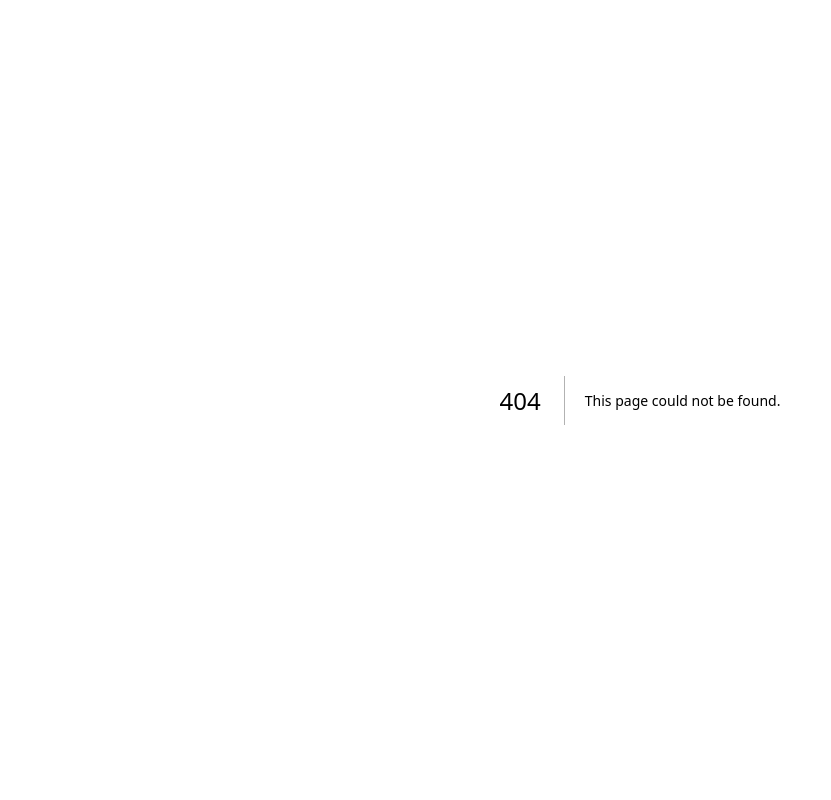
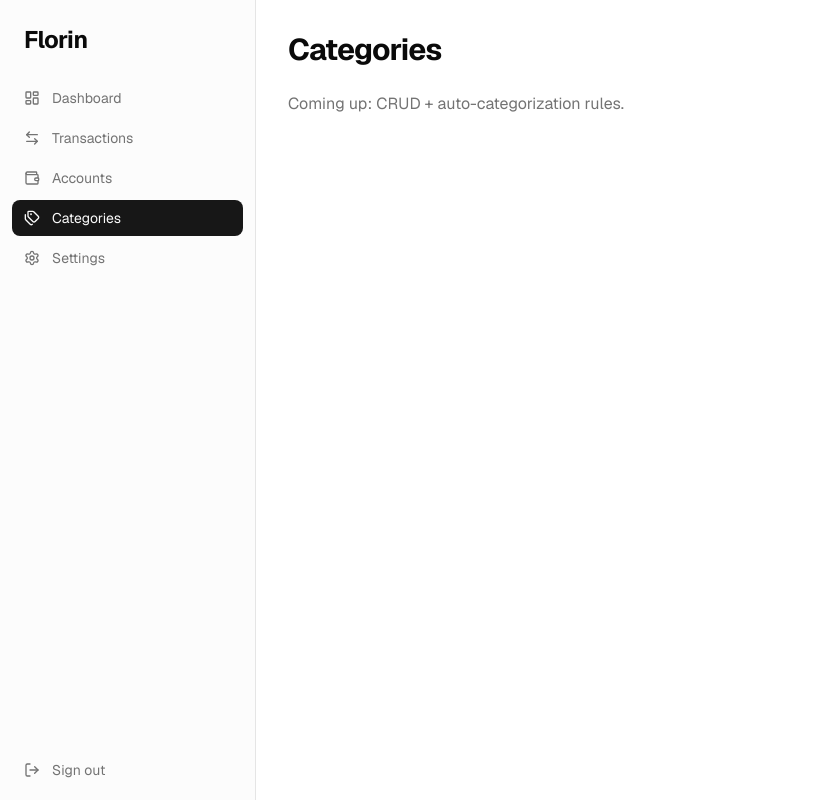
Before and after one commit to adrbn/florin, a Next.js app in the folder apps/web/: page /categories in a window 1280 px wide. Before the commit this address had no page. Shown: the whole page, without its empty margins (0-831 px from the left). Built offline with nearby package versions, Linux system fonts and the light colour scheme.

Commit message:
feat(web): stub pages for nav routes

```diff
--- /dev/null
+++ b/apps/web/src/app/(dashboard)/accounts/page.tsx
@@ -0,0 +1,8 @@
+export default function AccountsPage() {
+  return (
+    <div className="space-y-6">
+      <h1 className="text-3xl font-bold tracking-tight">Accounts</h1>
+      <p className="text-muted-foreground">Coming up: manage your bank accounts and cash.</p>
+    </div>
+  )
+}
--- /dev/null
+++ b/apps/web/src/app/(dashboard)/categories/page.tsx
@@ -0,0 +1,8 @@
+export default function CategoriesPage() {
+  return (
+    <div className="space-y-6">
+      <h1 className="text-3xl font-bold tracking-tight">Categories</h1>
+      <p className="text-muted-foreground">Coming up: CRUD + auto-categorization rules.</p>
+    </div>
+  )
+}
--- /dev/null
+++ b/apps/web/src/app/(dashboard)/settings/page.tsx
@@ -0,0 +1,8 @@
+export default function SettingsPage() {
+  return (
+    <div className="space-y-6">
+      <h1 className="text-3xl font-bold tracking-tight">Settings</h1>
+      <p className="text-muted-foreground">App configuration.</p>
+    </div>
+  )
+}
--- /dev/null
+++ b/apps/web/src/app/(dashboard)/transactions/page.tsx
@@ -0,0 +1,8 @@
+export default function TransactionsPage() {
+  return (
+    <div className="space-y-6">
+      <h1 className="text-3xl font-bold tracking-tight">Transactions</h1>
+      <p className="text-muted-foreground">Coming up: filterable list, manual add, edit.</p>
+    </div>
+  )
+}
```
